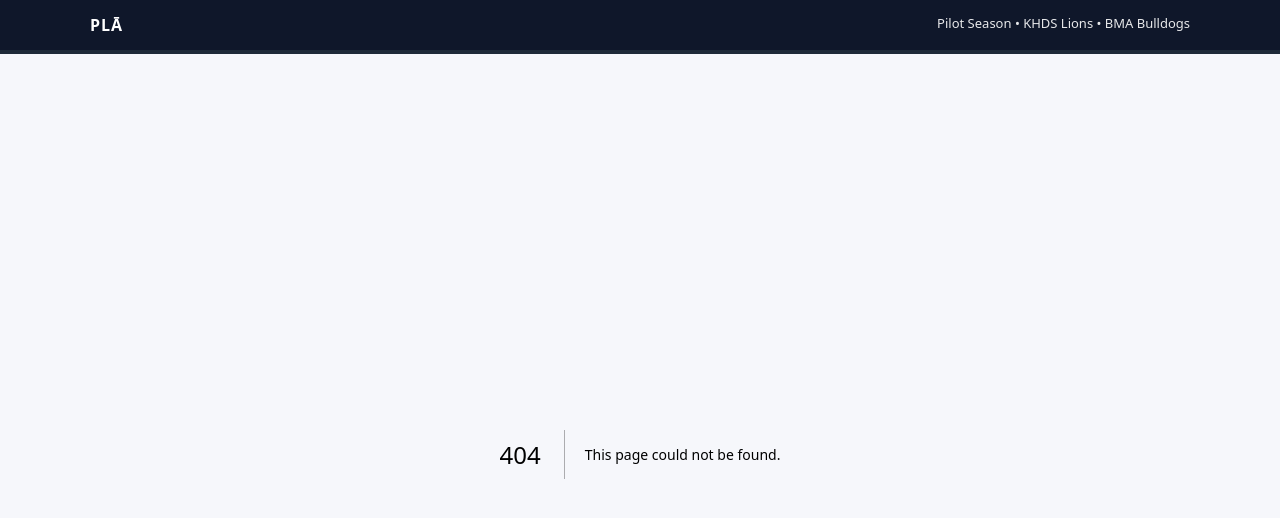
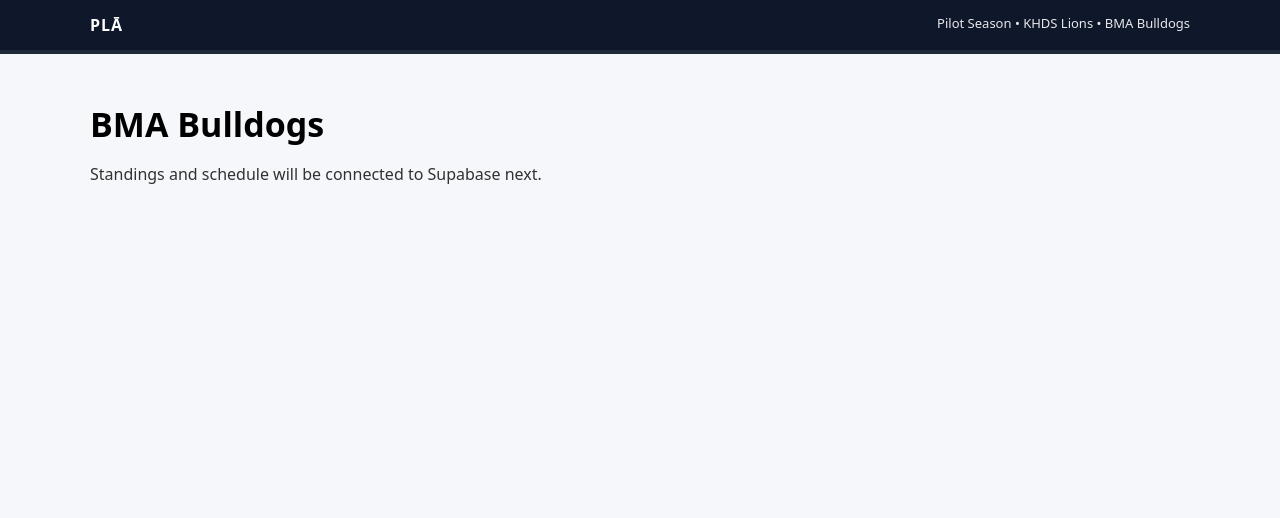
Before and after one commit to PLA2026/plaleague, a Next.js app: page /schools/bma in a window 1280 px wide. Before the commit this address had no page. Shown: the top 518 px of the page. Built offline with nearby package versions, Linux system fonts and the light colour scheme.

Commit message:
Add BMA page placeholder

```diff
--- /dev/null
+++ b/app/schools/bma/page.tsx
@@ -0,0 +1,10 @@
+export default function BMAPage() {
+  return (
+    <main style={{ padding: 24, maxWidth: 1100, margin: "0 auto" }}>
+      <h1 style={{ fontSize: 34, marginBottom: 6 }}>BMA Bulldogs</h1>
+      <p style={{ opacity: 0.8 }}>
+        Standings and schedule will be connected to Supabase next.
+      </p>
+    </main>
+  );
+}
```
